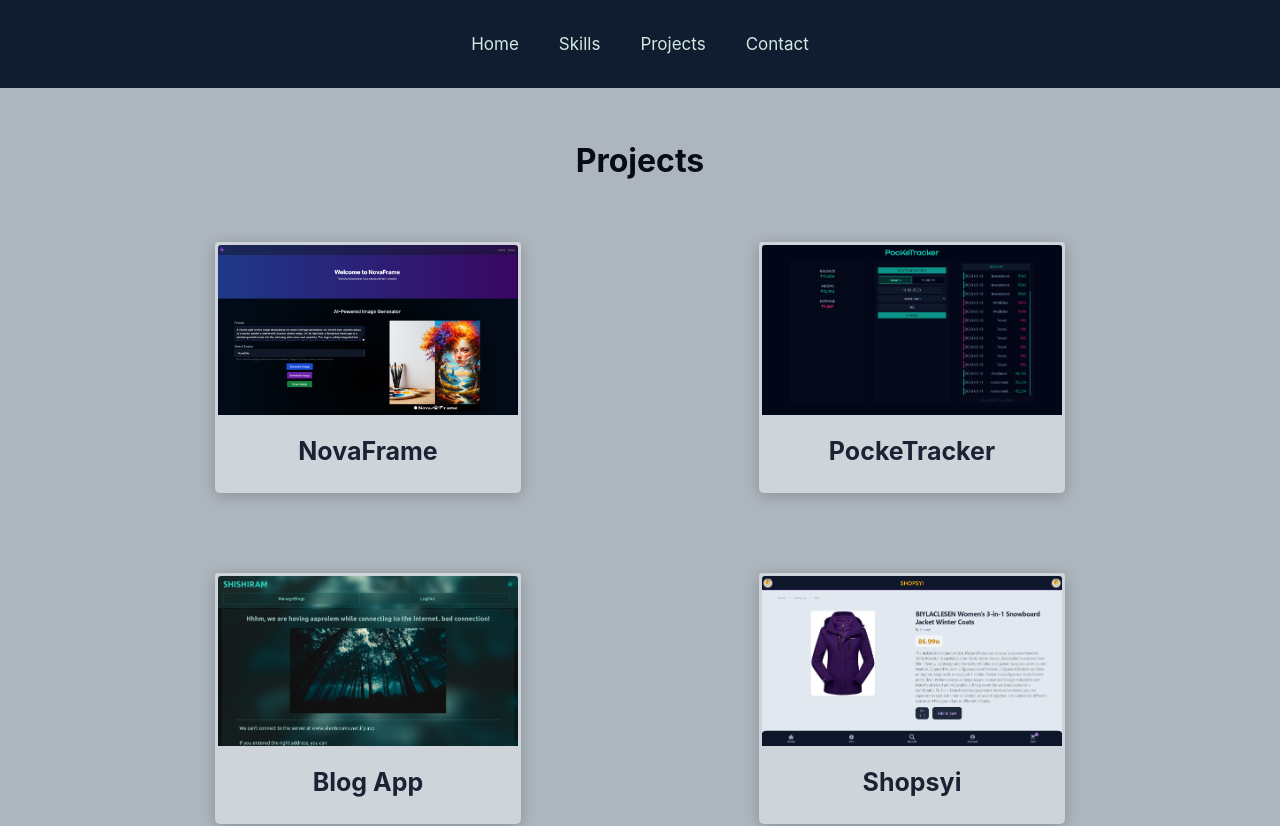
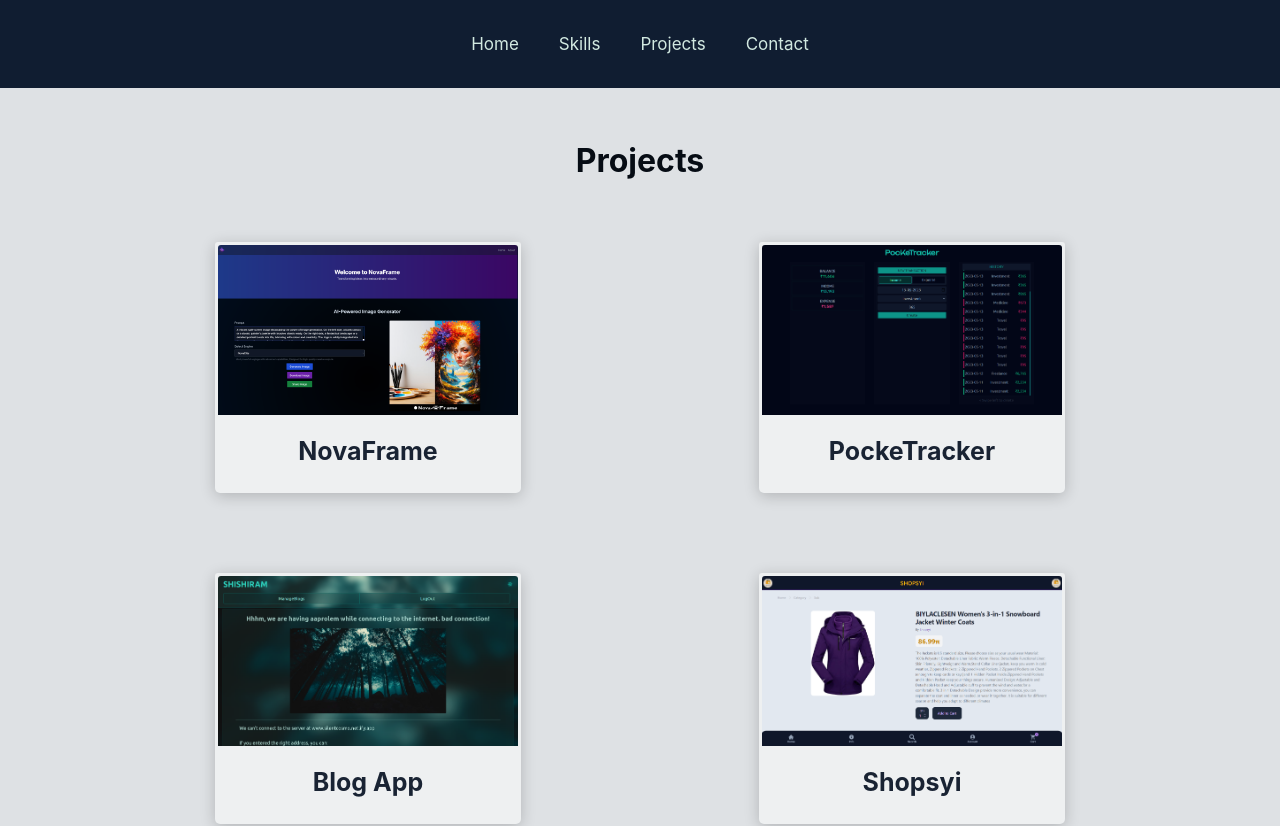
Before and after one commit to silentCosmo/react-portfolio, a React (Create React App) app: page /projects in a window 1280 px wide. Shown: the top 826 px of the page. Built offline with nearby package versions, Linux system fonts and the light colour scheme.

Commit message:
bg_color_change

```diff
--- a/src/App.css
+++ b/src/App.css
@@ -1,7 +1,7 @@
 .App {
   text-align: center;
   /* background-color: #f3f9fd; */
-  background-color: #adb5bd;
+  background-color: #dee1e4;
   width: 100%;
   display: flex;
   flex-direction: column;
--- a/src/pages/Home.js
+++ b/src/pages/Home.js
@@ -1,15 +1,16 @@
 import '../styles/Home.css'
 import React, { useEffect, useState } from 'react'
+import { SiFirebase, SiMongodb, SiExpress, SiReact, SiMaterialui, SiTailwindcss, SiRedux } from 'react-icons/si'
+import { SiAdobephotoshop, SiPhp, SiNextdotjs } from "react-icons/si"
+import { FaHtml5, FaCss3Alt, FaBootstrap } from 'react-icons/fa'
+import { Typewriter } from 'react-simple-typewriter'
 import GitHubIcon from '@mui/icons-material/GitHub'
-import { Typewriter } from 'react-simple-typewriter'
-import { SiFirebase, SiMongodb, SiExpress, SiReact, SiMaterialui, SiTailwindcss, SiRedux } from 'react-icons/si'
-import { FaHtml5, FaCss3Alt, FaBootstrap } from 'react-icons/fa'
 import { TbBrandJavascript } from 'react-icons/tb'
-import { SiAdobephotoshop } from "react-icons/si";
-import { TbBrandNextjs } from "react-icons/tb";
 import { IoLogoNodejs  } from 'react-icons/io'
 import { RiNpmjsFill } from 'react-icons/ri'
 import { CgFigma } from "react-icons/cg";
+
+import { GrMysql } from "react-icons/gr"
 import Greeting from '../components/Greeting'
 
 
@@ -76,9 +77,11 @@ function Home() {
               <div className="skill-container">
 
                 <div className="icons"> <SiFirebase className='ico' /> <br /> <span className="skill-text">Firebase</span> </div>
+                <div className="icons"> <SiPhp className='ico' /> <br /> <span className="skill-text">PHP</span> </div>
                 <div className="icons"> <IoLogoNodejs className='ico' /> <br /> <span className="skill-text">&nbsp; NodeJS &nbsp; &nbsp;</span>  </div>
-                <div className="icons"> <TbBrandNextjs className='ico' id='react' /> <br /> <span className="skill-text">NextJS</span>  </div>
+                <div className="icons"> <SiNextdotjs className='ico' id='react' /> <br /> <span className="skill-text">NextJS</span>  </div>
                 <div className="icons"> <SiExpress className='ico' /> <br /> <span className="skill-text">ExpressJS</span> </div>
+                <div className="icons"> <GrMysql className='ico' />  <br /> <span className="skill-text">MySQL</span> </div>
                 <div className="icons"> <SiMongodb className='ico' />  <br /> <span className="skill-text">MongoDB</span> </div>
 
               </div>
--- a/src/styles/Home.css
+++ b/src/styles/Home.css
@@ -181,7 +181,7 @@ ul {
 
 .icons:hover .ico {
   transform: scale(1.2);
-  color: #172944;
+  color: #101D31;
 }
 
 .icons:hover .ps {
--- a/src/styles/Projects.css
+++ b/src/styles/Projects.css
@@ -35,7 +35,7 @@
     box-shadow: 0px 3px 15px rgba(0, 0, 0, 0.2);
     text-align: center;
     transition: all .1s;
-    background-color: #cfd4da;
+    background-color: #eef0f1;
   }
   .projectItem a{
     text-decoration: none;
```
